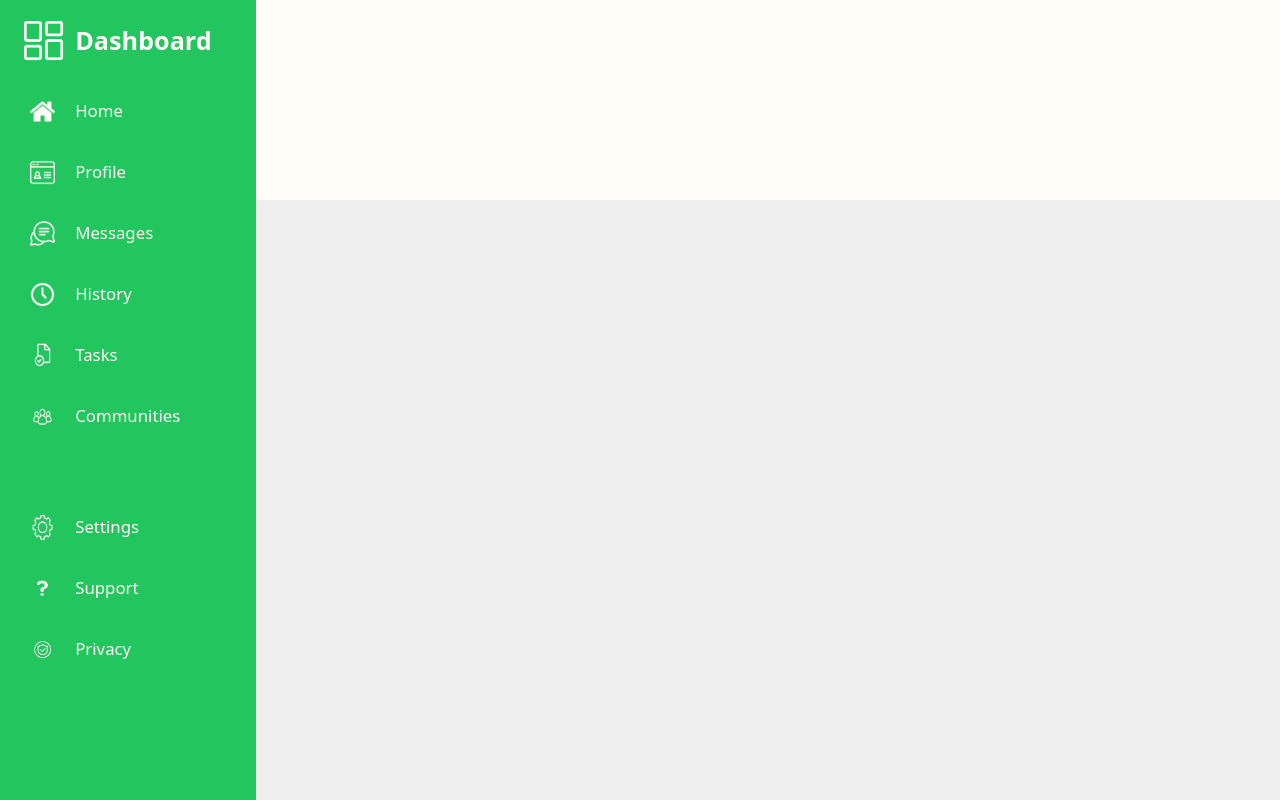
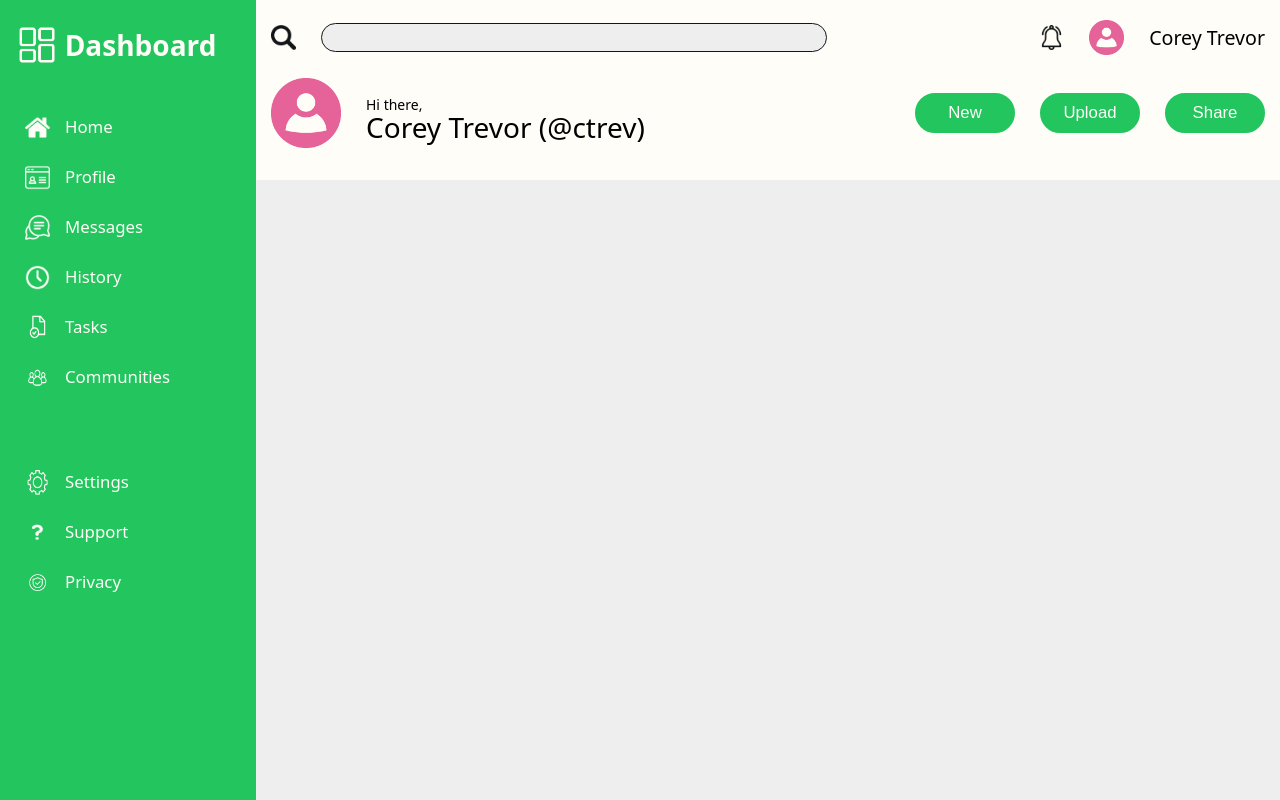
Before and after one commit to sth21/odin-admin-dashboard, a plain HTML site: page index.html in a window 1280 px wide. Drawn offline with Linux system fonts and the light colour scheme.

Commit message:
Change sidebar from grid to flexbox and add structure to header

```diff
--- a/index.html
+++ b/index.html
@@ -9,14 +9,33 @@
 </head>
 <body>
     <header>
-
+        <div class="header" class="left">
+            <img src="media/search.png" alt="search icon">
+            <input type="text" name="search">
+        </div>
+        <div class="header" id="right">
+            <img src="media/notification.png" alt="notification icon">
+            <img src="media/user1.png" alt="user's profile picture" class="icon-medium">
+            <p class="medium-size">Corey Trevor</p>
+        </div>
+        <div class="header" class="left">
+            <img src="media/user1.png" alt="user's profile picture" class="icon-large">
+            <p><span class="small-size">Hi there,</span><br> Corey Trevor (@ctrev)</p>
+        </div>
+        <div class="header" id="right">
+            <button>New</button>
+            <button>Upload</button>
+            <button>Share</button>
+        </div>
     </header>
     <section>
         <div class="upper">
             <div class="sidebar" id="dashboard">
                 <img src="media/dashboard.png" alt="dashboard icon">
-                <p class="specialtxt">Dashboard</p>
+                <p>Dashboard</p>
             </div>
+        </div>
+        <div class="middle">
             <div class="sidebar">
                 <img src="media/home.png" alt="home icon">
                 <p>Home</p>
@@ -41,7 +60,9 @@
                 <img src="media/communities.png" alt="communities icon">
                 <p>Communities</p>
             </div>
-            <div class="sidebar" id="bottom-icons">
+        </div>
+        <div class="lower">
+            <div class="sidebar">
                 <img src="media/settings.png" alt="settings icon">
                 <p>Settings</p>
             </div>
--- a/style.css
+++ b/style.css
@@ -45,62 +45,104 @@ ol, ul {
     --grey: #EEEEEE;
 }
 
+.medium-size {
+    font-size: .7rem;
+}
+
+.small-size {
+    font-size: .5rem;
+}
+
+.icon-large {
+    height: 70px;
+    width: 70px;
+}
+
+.icon-medium {
+    height: 35px;
+    width: 35px;
+}
+
+img {
+    height: 25px;
+    width: 25px;
+}
+
+button {
+    font-size: .6rem;
+    background-color: var(--green);
+    border: 3px solid var(--green);
+    border-radius: 20px;
+    height: 40px;
+    width: 100px;
+    color: var(--white);
+}
+
 body {
     height: 100%;
     width: 100%;
     display: grid;
-    grid-template: minmax(100px, 1fr) minmax(300px, 3fr) / minmax(80px, 1fr) minmax(320px, 4fr);
+    grid-template: minmax(90px, 9fr) minmax(310px, 31fr) / minmax(80px, 1fr) minmax(320px, 4fr);
 }
 
 header {
     background-color: var(--white);
     grid-area: 1 / 2 / 2 / 3;
+    display: grid;
+    grid-template: 3fr 7fr / 6fr 4fr;
+    padding: 15px;
+}
+
+.header {
+    height: 100%;
+    width: 100%;
+    display: flex;
+    align-items: center;
+    justify-content: flex-start;
+    gap: 25px;
+}
+
+#right {
+    justify-content: flex-end;
+}
+
+input {
+    height: 25px;
+    width: 500px;
+    border-radius: 15px;
+    border: 1px solid var(--black);
+    background-color: var(--grey);
 }
 
 section {
     background-color: var(--green);
     grid-area: 1 / 1 / 3 / 2;
     display: grid;
-    grid-template: 17fr 3fr / 1fr;
+    grid-template: 1fr 5fr 5fr / 1fr;
     color: var(--white);
 }
 
-.upper {
-    display: grid;
+#dashboard {
+    font-weight: bold;
+    font-size: 1rem
 }
 
-.lower {
-    display: grid;
+#dashboard img {
+    height: 40px;
+    width: 40px;
+}
+
+#dashboard > * {
+    margin-left: -7.7px;
 }
 
 .sidebar {
-    display: grid;
-    grid-template: 1fr / 1fr 4fr;
-    justify-items: left;
+    display: flex;
     align-items: center;
-    margin-left: 30px;
+    justify-content: flex-start;
+    gap: 15px;
+    margin: 25px;
     font-size: .6rem;
-    font-weight: 500;
-}
-
-.sidebar img {
-    height: 25px;
-    width: 25px;
-}
-
-#dashboard img {
-    height: 45px;
-    width: 45px;
-    margin-left: -9px;
-}
-
-#dashboard p {
-    font-size: .9rem;
-    font-weight: bold;
-}
-
-#bottom-icons {
-    margin-top: 50px;
 }
 
 main {
```
